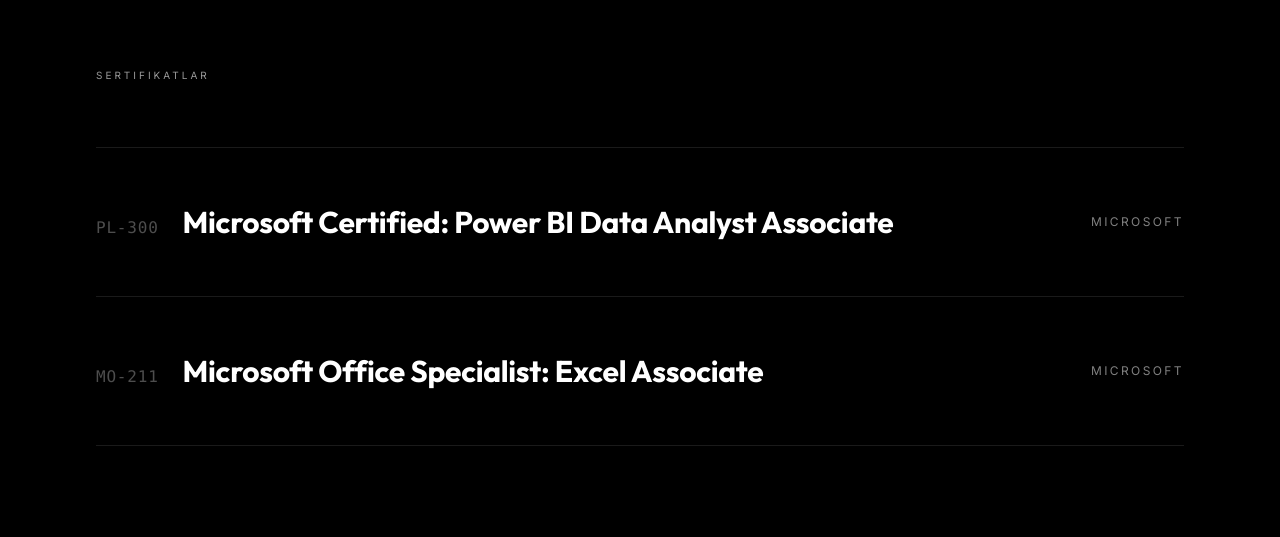
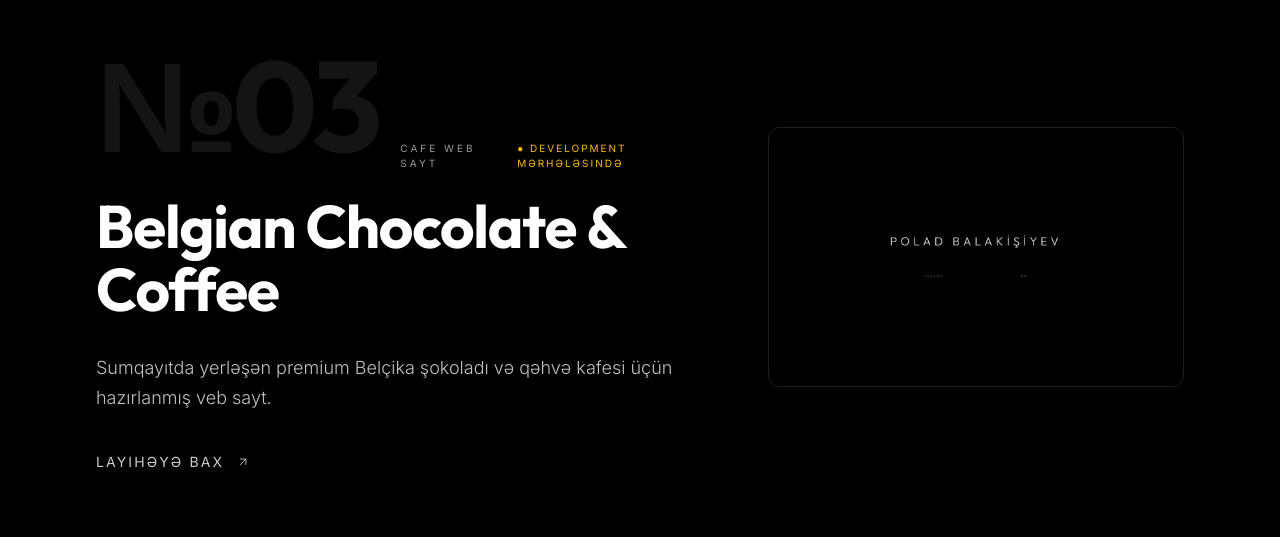
Before and after one commit to Polad009/polad-portfolio, a Next.js app: page / in a window 1280 px wide. Shown: the part 3343-3880 px from the top of the page. Built offline with nearby package versions, Linux system fonts and the light colour scheme.

Commit message:
fix Belgium cafe link

```diff
--- a/src/components/Projects.tsx
+++ b/src/components/Projects.tsx
@@ -36,7 +36,9 @@
           key={project.number}
           className="project-block section-full flex-col justify-center px-6 md:px-16 lg:px-24"
         >
-          <div className="max-w-[1400px] w-full mx-auto">
+          <div className="max-w-[1400px] w-full mx-auto grid md:grid-cols-12 gap-8 md:gap-16 items-center">
+            {/* Content */}
+            <div className={project.image ? "md:col-span-7" : "md:col-span-12"}>
               {/* Number + Type */}
               <div className="proj-anim flex items-baseline gap-6 mb-6">
                 <span
@@ -53,6 +55,8 @@
                     className={`text-[10px] tracking-[0.2em] uppercase ${
                       project.status === "Live" || project.status === "Canlı"
                         ? "text-green-400"
+                        : project.status === "Development mərhələsində" || project.status === "In Development"
+                        ? "text-amber-400"
                         : "text-white/40"
                     }`}
                   >
@@ -100,6 +104,21 @@
                 </a>
               )}
             </div>
+
+            {/* Image */}
+            {project.image && (
+              <div className="proj-anim md:col-span-5 w-full">
+                <div className="relative aspect-[16/10] w-full overflow-hidden rounded-xl border border-white/10 bg-white/[0.02] group">
+                  <img
+                    src={project.image}
+                    alt={project.name}
+                    className="object-cover w-full h-full group-hover:scale-105 transition-transform duration-700 ease-out"
+                  />
+                  <div className="absolute inset-0 bg-black/10 opacity-0 group-hover:opacity-100 transition-opacity duration-500 pointer-events-none" />
+                </div>
+              </div>
+            )}
+          </div>
         </section>
       ))}
     </div>
--- a/src/locales/az.ts
+++ b/src/locales/az.ts
@@ -37,6 +37,7 @@
           "KPI-lərlə interaktiv satış analizi dashboardu (ümumi satış: 1,984,464, gəlir: 60,126, ort: 1,016). Məhsul performans cədvəli, kateqoriyaya görə pasta diaqramı (Texnologiya 37%, Ofis Ləvazimatları 34%, Mebel 28%), müştəri seqmenti bar diaqramı, aylıq trend xətti və regional endirim bölgüsü.",
         status: "Tamamlanıb",
         link: null,
+        image: null,
       },
       {
         number: "02",
@@ -46,6 +47,17 @@
           "Q1–Q5 xalları üzrə müştəri məmnuniyyəti təhlili (ort 3.66–3.78). Yerə, brendə, modelə və tarixə görə interaktiv filtrlər. Ölçü diaqramı (Ümumi Xal: 3.78), reytinqli müştəri məlumat cədvəli və ulduz reytinqi paylanması. Alətlər: Power BI, Excel.",
         status: "Canlı",
         link: "https://www.linkedin.com/posts/polad-balakishiyev_powerbi-dataanalytics-opentowork-share-7444112147179118592-BVx_",
+        image: null,
+      },
+      {
+        number: "03",
+        name: "Belgian Chocolate & Coffee",
+        type: "CAFE WEB SAYT",
+        description:
+          "Sumqayıtda yerləşən premium Belçika şokoladı və qəhvə kafesi üçün hazırlanmış veb sayt.",
+        status: "Development mərhələsində",
+        link: "https://coffee-shop-belgium.vercel.app/",
+        image: "/belgian.png",
       },
     ],
   },
--- a/src/locales/en.ts
+++ b/src/locales/en.ts
@@ -37,6 +37,7 @@
           "Interactive sales analysis dashboard with KPIs (total sales: 1,984,464, revenue: 60,126, avg: 1,016). Features product performance table, pie chart by category (Technology 37%, Office Supplies 34%, Furniture 28%), customer segment bar chart, monthly trend line, and regional discount breakdown.",
         status: "Completed",
         link: null,
+        image: null,
       },
       {
         number: "02",
@@ -46,6 +47,17 @@
           "Customer satisfaction analysis across Q1–Q5 scores (avg 3.66–3.78). Includes interactive filters by location, brand, model and date. Features a gauge chart (Total Score: 3.78), customer data table with ratings, and star-rating distribution. Tools: Power BI, Excel.",
         status: "Live",
         link: "https://www.linkedin.com/posts/polad-balakishiyev_powerbi-dataanalytics-opentowork-share-7444112147179118592-BVx_",
+        image: null,
+      },
+      {
+        number: "03",
+        name: "Belgian Chocolate & Coffee",
+        type: "CAFE WEBSITE",
+        description:
+          "A website designed for a premium Belgian chocolate and coffee cafe located in Sumgait.",
+        status: "In Development",
+        link: "https://coffee-shop-belgium.vercel.app/",
+        image: "/belgian.png",
       },
     ],
   },
```
Also changed, not shown: public/belgian.png (added). Lines whose indentation alone changed are shown as unchanged.
